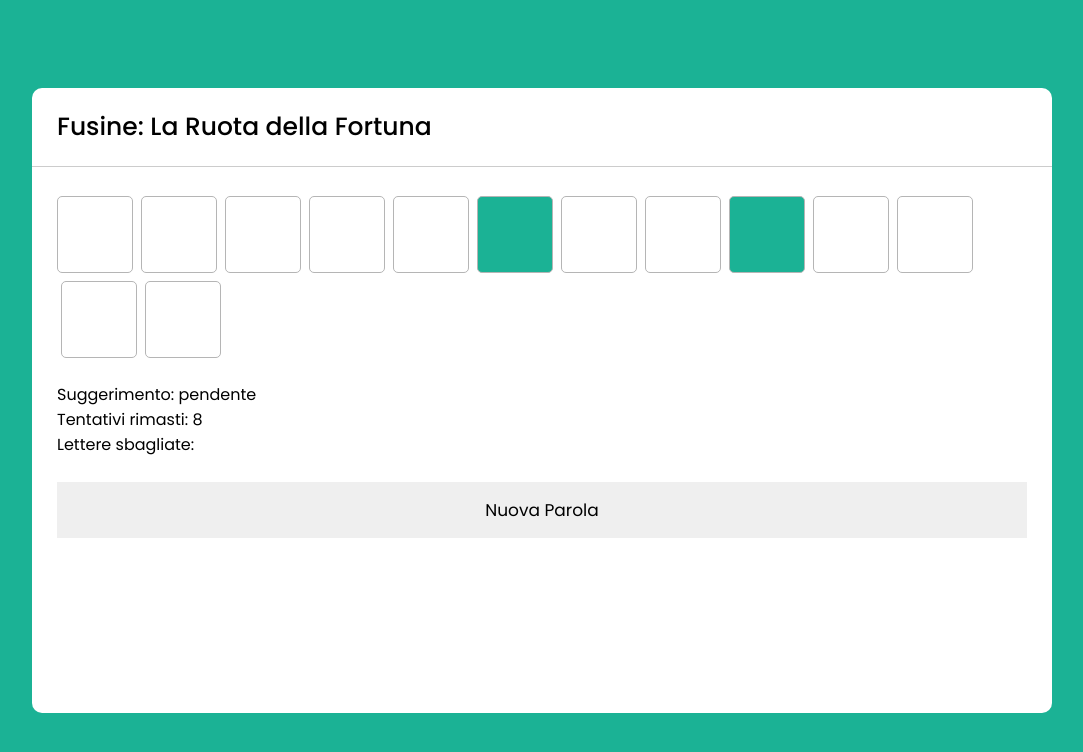
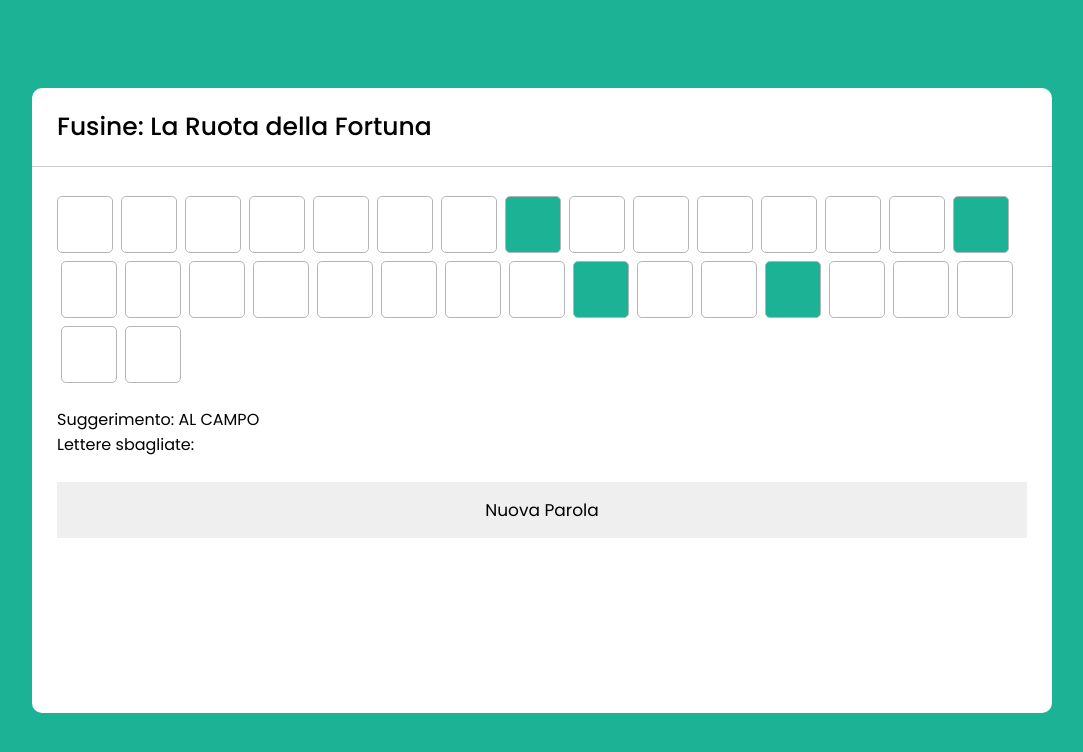
Before and after one commit to LucaGaddi/GuessWordGame, a plain HTML site: page index.html in a window 1280 px wide. Both pictures are taken after a click on the button "Nuova Parola". Shown: the whole page, without its empty margins (98-1181 px from the left). Drawn offline with Linux system fonts and the light colour scheme.

```diff
--- a/index.html
+++ b/index.html
@@ -16,7 +16,7 @@
             <div class="inputs"></div>
             <div class="details">
                 <p class="hint">Suggerimento: <span></span></p>
-                <p class="guess-left">Tentativi rimasti: <span></span></p>
+                <!--<p class="guess-left">Tentativi rimasti: <span></span></p>-->
                 <p class="wrong-letter">Lettere sbagliate: <span style="text-transform: uppercase;"></span></p>
             </div>
             <button class="reset-btn">Nuova Parola</button>
@@ -26,39 +26,96 @@
     <!-- ------------------- Lista delle parole ------------------- -->
     <script>
         const wordList = [
-
     {
-        "word": "colosseo-di-roma",
-        "hint": "Vi ci combattevano i gladiatori"
+        "word": "passeggiata-sulla-diga-nazario-sauro",
+        "hint": "GRADO"
     },
     {
-        "word": "pizza-margherita",
-        "hint": "piatto tipico italiano"
+        "word": "la-mitica-festa-dell-uva-a-settembre",
+        "hint": "CORMONS"
     },
     {
-        "word": "torre-di-pisa",
-        "hint": "pendente"
+        "word": "i-ricchi-e-poveri-cantano-ma-non-tutta-la-vita",
+        "hint": "SANREMO"
     },
     {
-        "word": "leonardo-da-vinci",
-        "hint": "personaggio storico"
+        "word": "controllo-del-biglietto-prima-di-salire-a-bordo",
+        "hint": "IN VIAGGIO"
     },
     {
-        "word": "la-divina-commedia",
-        "hint": "opera letteraria"
+        "word": "l-italia-vince-i-mondiali-con-il-rigore-finale-di-grosso",
+        "hint": "2006"
     },
     {
-        "word": "vinsero-battaglie-grazie-alla-loro-foga",
-        "hint": "amazzoni (attenzione alle vocali :P)"
+        "word": "la-banda-e-il-professore-rapinano-la-zecca-di-stato",
+        "hint": "CASA DI CARTA"
+    },
+    {
+        "word": "per-girare-bisogna-inserire-la-freccia",
+        "hint": "IN MACCHINA"
+    },
+    {
+        "word": "il-professore-di-storia-spiega-le-guerre-puniche",
+        "hint": "A SCUOLA"
+    },
+    {
+        "word": "michael-jordan-e-magic-johnson-facevano-parte-del-dream-team",
+        "hint": "BASKET"
+    },
+    {
+        "word": "bisogna-sempre-mettersi-in-gioco",
+        "hint": "AL CAMPO"
+    },
+    {
+        "word": "la-basilica-di-san-pietro-e-la-chiesa-piu-grande-al-mondo",
+        "hint": "A ROMA"
+    },
+    {
+        "word": "campione-del-mondo-di-salto-in-alto-e-capitano-della-nazionale-di-atletica",
+        "hint": "GIANMARCO TAMBERI"
+    },
+    {
+        "word": "prenoti-un-appuntamento-per-un-taglio-e-una-piega",
+        "hint": "DAL PARRUCCHIERE"
+    },
+    {
+        "word": "non-rimandare-a-domani-quello-che-potresti-fare-oggi",
+        "hint": "PROVERBI"
+    },
+    {
+        "word": "leonardo-da-vinci-il-genio-del-rinascimento",
+        "hint": "ARTE"
+    },
+    {
+        "word": "freddie-mercury-frontman-dei-queen",
+        "hint": "MUSICA"
+    },
+    {
+        "word": "incoronazione-di-carlo-magno",
+        "hint": "A NATALE"
+    },
+    {
+        "word": "essere-o-non-essere-questo-e-il-dilemma",
+        "hint": "AMLETO"
+    },
+    {
+        "word": "le-scarpe-da-ginnastica-sono-fondamentali-per-l-allenamento",
+        "hint": "USO QUOTIDIANO"
+    },
+    {
+        "word": "chi-ben-comincia-e-gia-a-meta-dell-opera",
+        "hint": "DETTO"
     }
-        ]
+]
+
+
 
 
         // Variabile globale
         let word = "";
         let incorrects = [];
         let corrects = [];
-        let maxGuesses;
+        //let maxGuesses;
         let usedWords = [];
 
         // ------------------- Logica del Programma  ------------------- //
@@ -82,13 +139,13 @@
 
             usedWords.push(ranObj.word);
             word = ranObj.word;
-            maxGuesses = 8;     //se si vuole impostare un numero di errori massimi
+            //maxGuesses = 8;     //se si vuole impostare un numero di errori massimi
             corrects = [];
             incorrects = [];
 
 
             hint.innerText = ranObj.hint;
-            guessLeft.innerText = maxGuesses;
+            //guessLeft.innerText = maxGuesses;
             wrongLetter.innerText = incorrects;
 
             let html = "";
@@ -119,10 +176,10 @@
 
                 } else {
                     incorrects.push(`${key}`); // se non trovata la aggiungiamo alla lista delle lettere sbagliate
-                    maxGuesses--; // decrementa i tentativi rimanenti (rimuovere nel caso non si voglia usare questa meccanica)
+                    //maxGuesses--; // decrementa i tentativi rimanenti (rimuovere nel caso non si voglia usare questa meccanica)
                 }
                 wrongLetter.innerText = incorrects;
-                guessLeft.innerText = maxGuesses;
+                //guessLeft.innerText = maxGuesses;
             }
 
             typingInput.value = "";
@@ -132,13 +189,14 @@
                     alert("Congratulazioni!")
                     parolaRandom();
                 }
-
+            /*
                 if (maxGuesses < 1) {
                     alert("Game Over! Non ti sono rimasti altri tentativi")
                     for (let i = 0; i < word.length; i++) {
                         inputs.querySelectorAll("input")[i].value = word[i]; //Mostra la parola segreta
                     }
                 }
+            */
             });
 
         }
--- a/style.css
+++ b/style.css
@@ -42,8 +42,8 @@ background: #1bb295;
 }
 
 .inputs input{  /*Settaggio dimensione dei blocchi per le lettere*/
-    height: 77px;
-    width: 76px;
+    height: 57px;
+    width: 56px;
     margin: 4px;
     background: none;
     border-radius: 5px;
```
